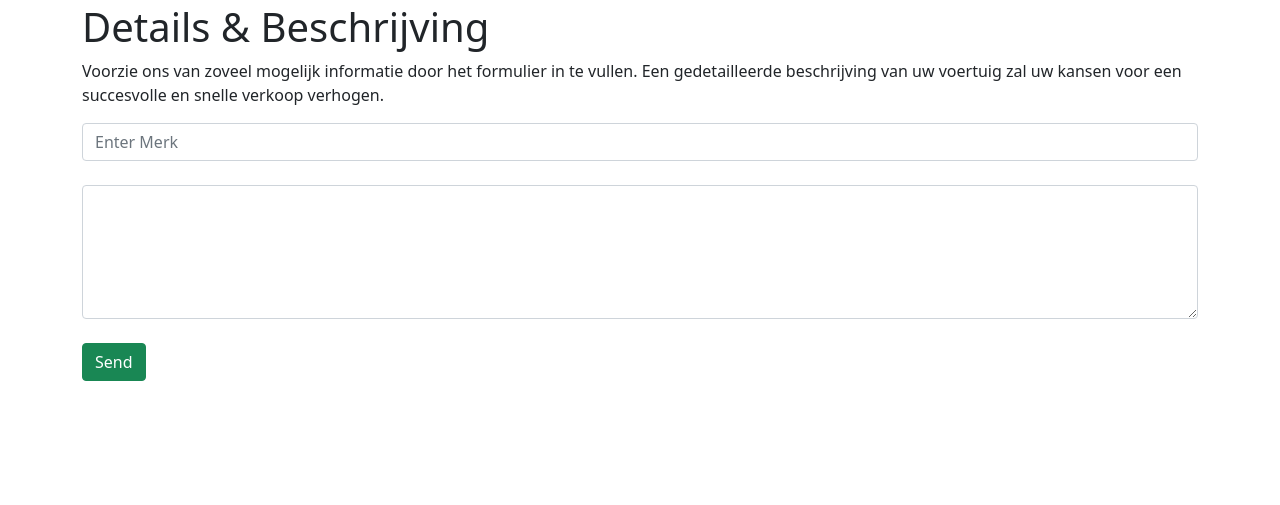
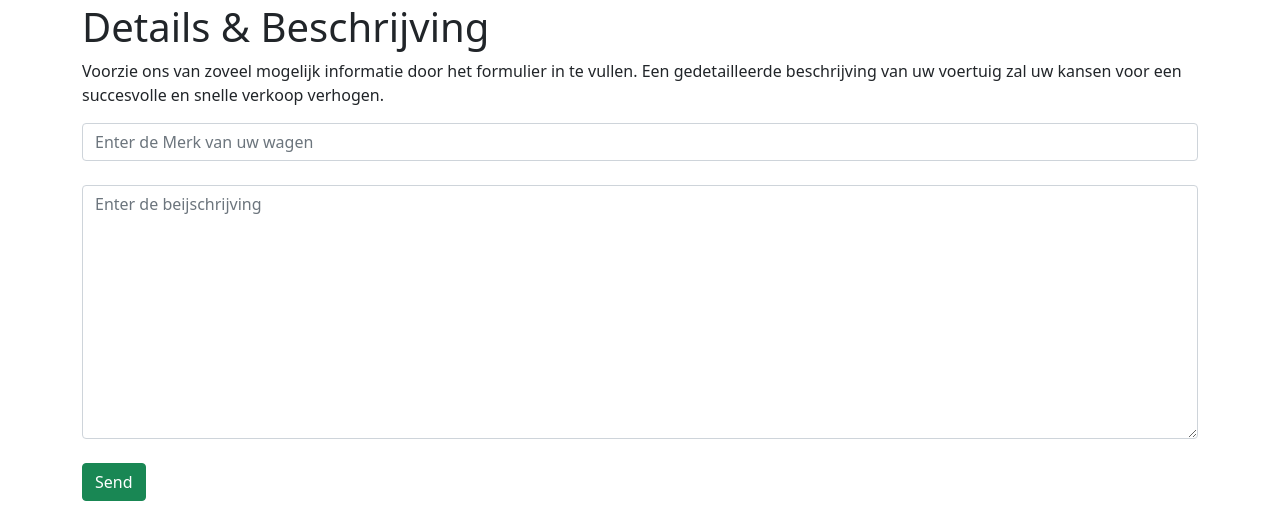
Before and after one commit to SagingaliMamay/django_project_car_buy_app, a Django app: page /verkopen in a window 1280 px wide. Shown: the part 295-800 px from the top of the page. Run offline with Django 3.2, Linux system fonts and the light colour scheme.

Commit message:
optimizing forms

```diff
--- a/main/forms.py
+++ b/main/forms.py
@@ -1,7 +1,20 @@
 from .models import Task
-from django.forms import ModelForm
+from django.forms import ModelForm, TextInput, Textarea
+
 
 class TaskForm(ModelForm):
     class Meta:
         model = Task
-        fields=["title", "task"]
+        fields = ["title", "task"]
+        widgets = {
+            "title": TextInput(attrs={
+            'class': 'form-control',
+            'placeholder': 'Enter de Merk van uw wagen'
+
+        }), "task": Textarea(attrs={
+            'class': 'form-control',
+            'placeholder': 'Enter de beijschrijving'
+
+        }),
+
+        }
--- a/main/templates/main/verkopen.html
+++ b/main/templates/main/verkopen.html
@@ -10,10 +10,8 @@
     <p>Voorzie ons van zoveel mogelijk informatie door het formulier in te vullen. Een gedetailleerde beschrijving van uw voertuig zal uw kansen voor een succesvolle en snelle verkoop verhogen.</p>
     <form method="post" action="">
         {% csrf_token %}
-        <input type="text" placeholder="Enter Merk" class="form-control"><br>
-        <textarea name="" id="" cols="10" rows="5" placeholder="Beishcreiven" class="form-control">
-
-        </textarea><br>
+        {{form.title}}<br>
+        {{form.task}}<br>
       <button type="submit" class="btn btn-success">Send</button>
     </form>
 {%endblock%}
--- a/main/views.py
+++ b/main/views.py
@@ -1,11 +1,12 @@
 from django.shortcuts import render
 from .models import Task
+from .forms import TaskForm
 # Create your views here.
 
 
 def index(request):
     tasks = Task.objects.order_by('id')
-    return render(request, 'main/index.html', {'title': 'Main page', 'tasks' : tasks})
+    return render(request, 'main/index.html', {'title': 'Main page', 'tasks': tasks})
 
 
 def home(request):
@@ -13,4 +14,8 @@ def home(request):
 
 
 def verkopen(request):
-    return render(request, 'main/verkopen.html')
+    form = TaskForm()
+    context = {
+        'form': form
+    }
+    return render(request, 'main/verkopen.html', context)
```
